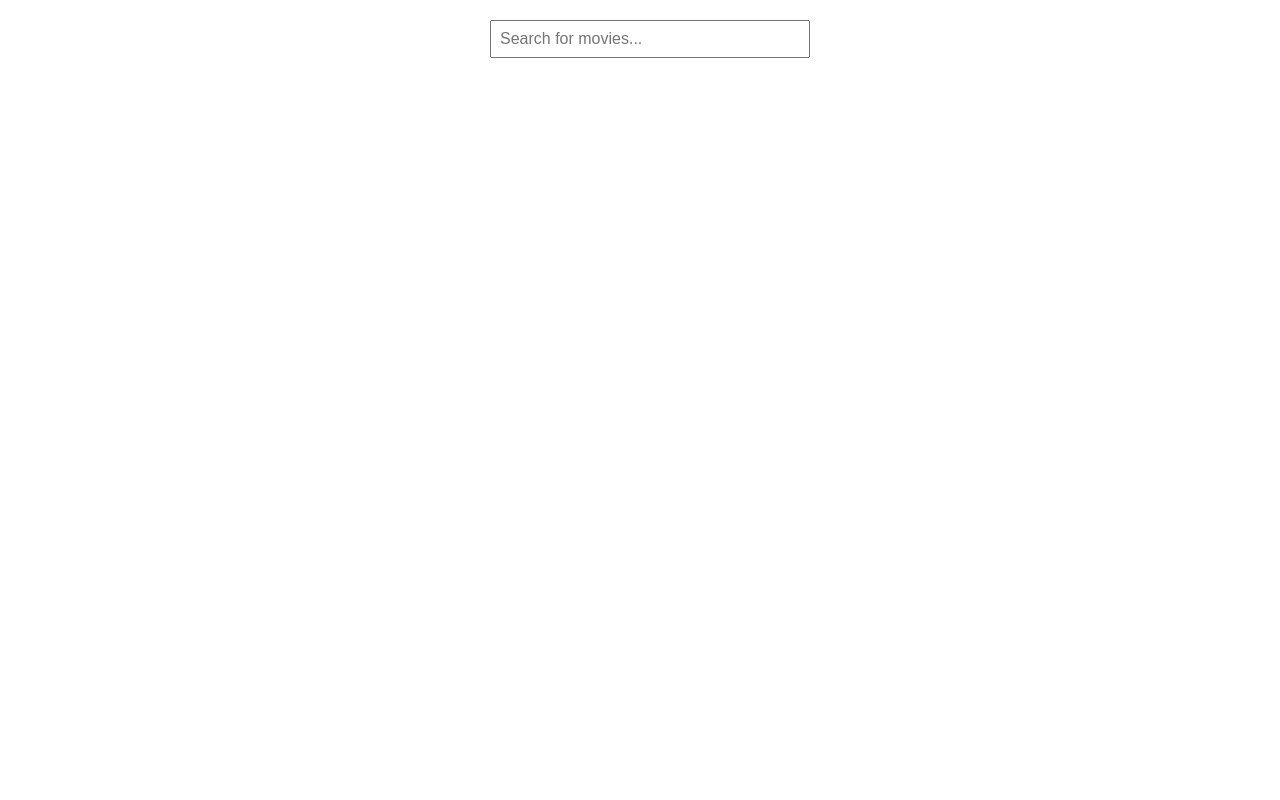
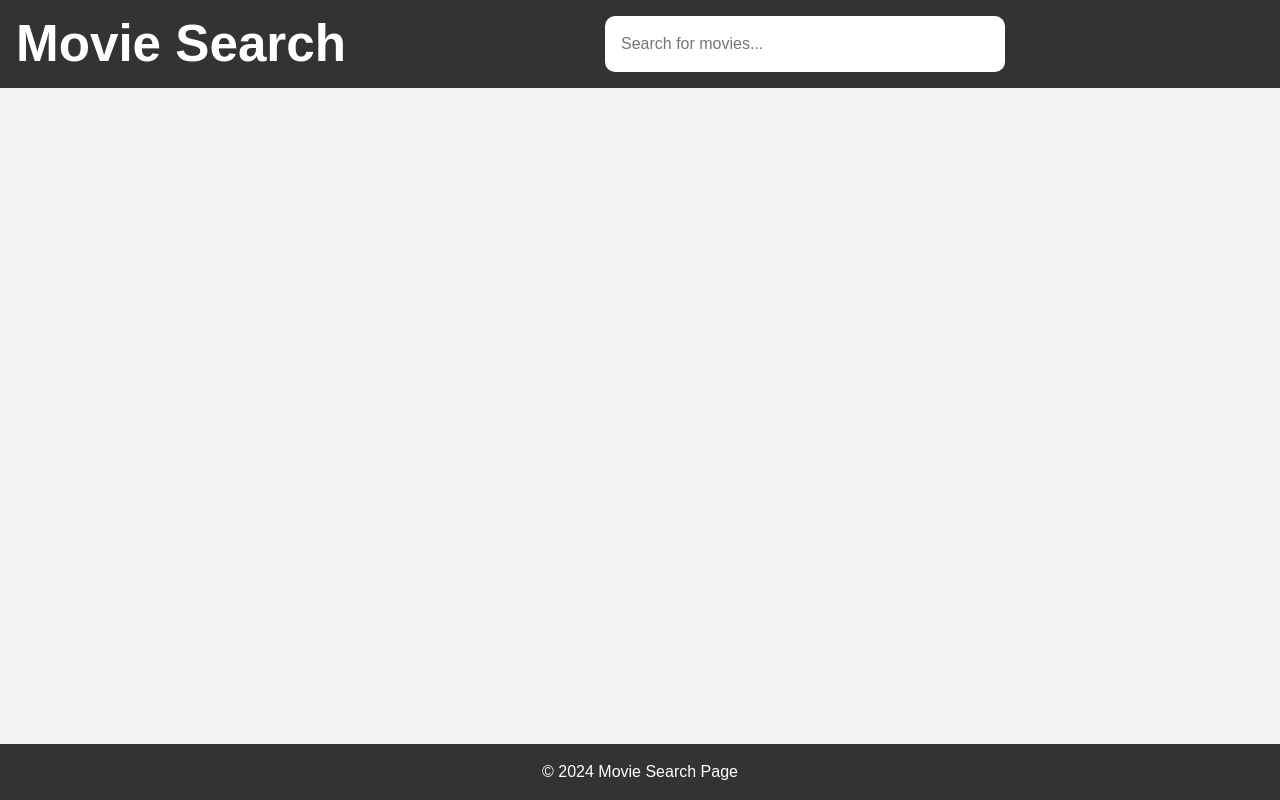
Before and after one commit to ravindrap52/movie-search, a React app: page / in a window 1280 px wide. Built offline with nearby package versions, Linux system fonts and the light colour scheme; the HTML template or start-up script is replaced by a standard one.

Commit message:
style(movie-search): Implement layout and style components, handle error scenarios

```diff
--- a/src/App.css
+++ b/src/App.css
@@ -1,11 +1,119 @@
 .movie-search {
-  margin: 20px auto;
-  width: 300px;
+  display: flex;
+  flex-direction: column;
+  height: 100%;
+  min-height: 100%;
 }
 
-.search-input {
+/* .search-input {
   width: 100%;
   padding: 8px;
   font-size: 16px;
   margin-bottom: 10px;
 }
+
+.container {
+    display: flex;
+    justify-content: space-between;
+    align-items: center;
+    padding: 20px;
+    border: 2px solid #ccc;
+    box-sizing: border-box;
+}
+
+.text {
+    flex: 1;
+    margin-right: 20px;
+}
+
+.image img {
+    max-width: 100%;
+    height: auto;
+} */
+
+* {
+  margin: 0;
+  padding: 0;
+  box-sizing: border-box;
+}
+
+.container {
+  font-family: Arial, sans-serif;
+  display: flex;
+  flex-direction: column;
+  min-height: 100vh;
+}
+
+header {
+  background-color: #333;
+  color: white;
+  padding: 1rem;
+}
+
+.header-content {
+  display: flex;
+  justify-content: space-between;
+  align-items: center;
+}
+
+.search-box {
+  flex: 2;
+  display: flex;
+  justify-content: center;
+}
+
+.search-box input[type="text"] {
+  width: 80%;
+    max-width: 400px;
+    height: 3.5rem;
+    padding: 0 1rem;
+    font-size: 1rem;
+    border: none;
+    border-radius: 10px;
+    outline: none;
+    transition: box-shadow 0.3s ease;
+}
+
+.search-box input[type="text"]:focus {
+  box-shadow: 0 0 5px rgba(0, 0, 0, 0.3);
+}
+
+main {
+  flex: 1;
+  padding: 1rem;
+  background-color: #f4f4f4;
+}
+
+.search-results {
+  display: flex;
+  flex-direction: column;
+  gap: 1rem;
+}
+
+.result-item {
+  display: flex;
+  background-color: white;
+  padding: 1rem;
+  border: 1px solid #ddd;
+  border-radius: 5px;
+  box-shadow: 0 2px 4px rgba(0, 0, 0, 0.1);
+}
+
+.result-item img {
+  max-width: 150px;
+  margin-right: 1rem;
+  border-radius: 5px;
+}
+
+.result-text {
+  display: flex;
+  flex-direction: column;
+  justify-content: center;
+}
+
+footer {
+  background-color: #333;
+  color: white;
+  text-align: center;
+  padding: 1rem;
+}
--- a/src/App.tsx
+++ b/src/App.tsx
@@ -1,11 +1,14 @@
-import MovieSearch from './components/MovieSearch';
+import MovieSearch from "./components/MovieSearch";
 import "./App.css";
 
 function App() {
   return (
-    <>
+    <div className="container">
       <MovieSearch />
-    </>
+      <footer>
+        <p>&copy; 2024 Movie Search Page</p>
+    </footer>
+    </div>
   );
 }
 
--- /dev/null
+++ b/src/components/MovieList.tsx
@@ -0,0 +1,13 @@
+import { MovieListProps } from "@/utils/tsUtils";
+
+export default function MovieList({ movie, searchTerm }: MovieListProps) {
+  return (
+    <div className="result-item">
+      <img src={movie.Poster} alt="Result Image" />
+      <div className="result-text">
+        <h2>{movie.Title}</h2>
+        <p>{movie.Year}</p>
+      </div>
+    </div>
+  );
+}
--- a/src/components/MovieSearch.tsx
+++ b/src/components/MovieSearch.tsx
@@ -1,6 +1,7 @@
 import { useState, useCallback, ChangeEvent } from "react";
-import { useDebounce } from '@/hooks/useDebounce';
+import { useDebounce } from "@/hooks/useDebounce";
 import { useMovieSearch } from "@/hooks/useMovieSearch";
+import MovieList from "@/components/MovieList.tsx";
 
 export default function MovieSearch() {
   const [searchTerm, setSearchTerm] = useState<string>("");
@@ -13,8 +14,15 @@ export default function MovieSearch() {
     },
     []
   );
+
   return (
-    <div className="movie-search">
+    <>
+      <header>
+        <div className="header-content">
+          <div className="logo">
+            <h1>Movie Search</h1>
+          </div>
+          <div className="search-box">
             <input
               type="text"
               value={searchTerm}
@@ -23,5 +31,21 @@ export default function MovieSearch() {
               className="search-input"
             />
           </div>
+        </div>
+      </header>
+
+      <main>
+        <div className="search-results">
+          {isLoading && <div>Loading...</div>}
+          {error && <div>An error occurred while fetching the results</div>}
+          {data && data.Response === "False" && (
+            <div>No movies found for "{searchTerm}".</div>
+          )}
+          {data && data.Response === "True" && (
+            <MovieList movie={data} searchTerm={debouncedSearchTerm} />
+          )}
+        </div>
+      </main>
+    </>
   );
 }
--- a/src/hooks/useMovieSearch.ts
+++ b/src/hooks/useMovieSearch.ts
@@ -9,9 +9,9 @@ import { Movie } from "@/utils/tsUtils.ts";
  */
 export const fetchMovies = async (
   searchTerm: string
-): Promise<Movie[] | void> => {
+): Promise<Movie | null> => {
   try {
-    // encoding the search term correctly
+    // Encoding the search term correctly
     const encodedSearchTerm = encodeURIComponent(searchTerm);
     const url = `${API_URL}/?apikey=${API_KEY}&t=${encodedSearchTerm}`;
 
@@ -21,9 +21,11 @@ export const fetchMovies = async (
       throw new Error(`HTTP error! Status: ${response.status}`);
     }
     const data = await response.json();
-    return data || [];
+
+    return data as Movie;
   } catch (error) {
     console.error("An unexpected error occurred:", error);
+    return null;
   }
 };
 
```
Also changed, not shown: src/utils/tsUtils.ts (+7 -0 lines). Lines whose indentation alone changed are shown as unchanged.
